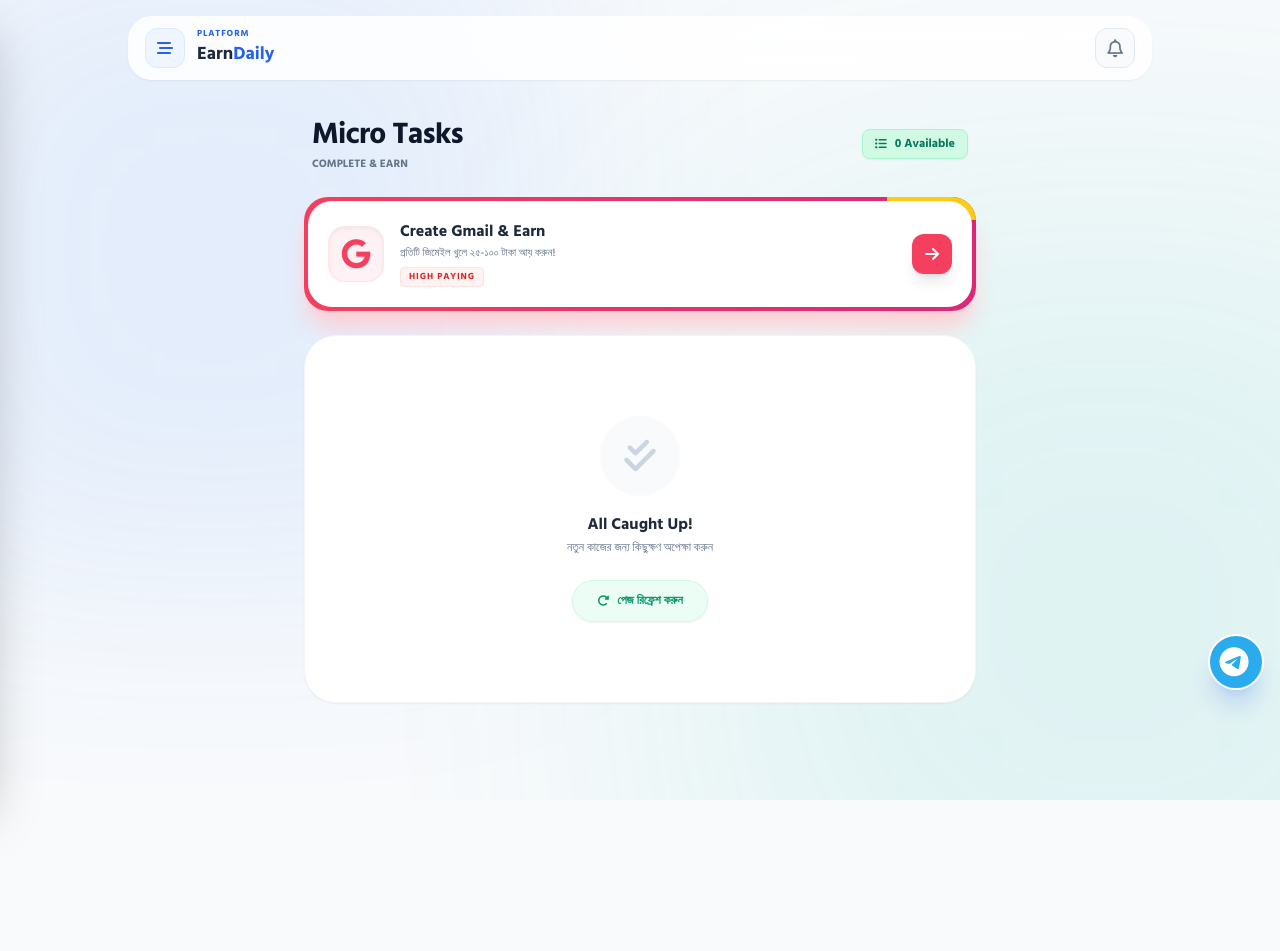
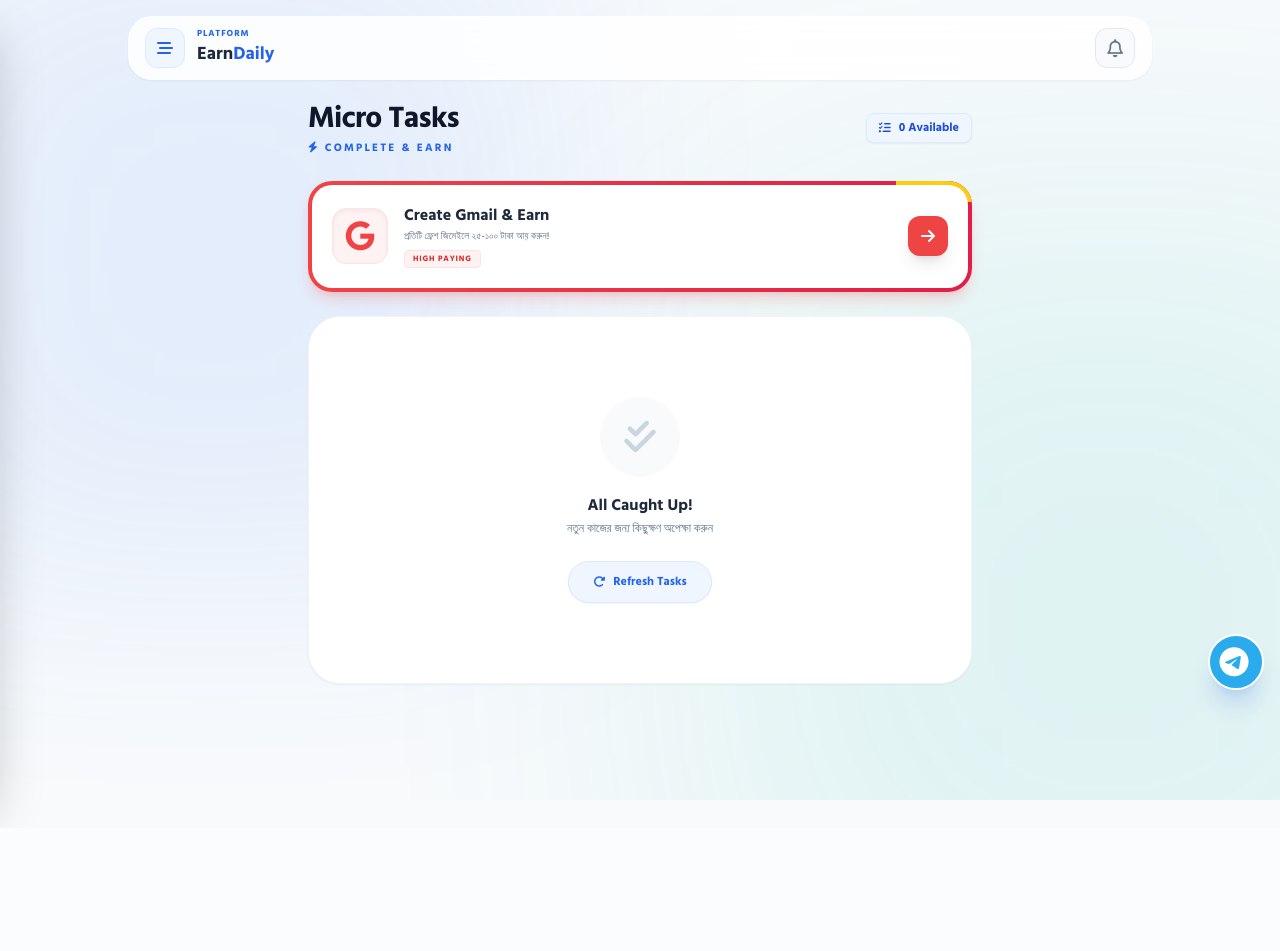
Before and after one commit to hoingut/oayrbackup, a Flask app: template templates/tasks.html in a window 1280 px wide. After the commit the page ends 812 px from the top, so only its background shows below. Run offline with Flask 3, Linux system fonts and the light colour scheme; the template is opened without the code that fills it, so the values that code supplies are empty; parts of the project's set-up code (start-up, migrations or seed data) failed here and were passed over; some libraries are stand-ins or nearby versions.

Commit message:
Update tasks.html

```diff
--- a/templates/tasks.html
+++ b/templates/tasks.html
@@ -2,60 +2,79 @@
 {% block content %}
 
 <style>
-    /* Premium Animations */
+    /* Premium Entry Animations */
     .fade-up { animation: fadeUp 0.5s cubic-bezier(0.16, 1, 0.3, 1) forwards; opacity: 0; transform: translateY(15px); }
     @keyframes fadeUp { to { opacity: 1; transform: translateY(0); } }
 
     .task-card { transition: all 0.3s cubic-bezier(0.16, 1, 0.3, 1); }
-    .task-card:hover { transform: translateY(-4px); box-shadow: 0 15px 30px -5px rgba(15, 23, 42, 0.08); }
+    .task-card:hover { transform: translateY(-4px); box-shadow: 0 15px 30px -5px rgba(37, 99, 235, 0.1); border-color: #BFDBFE; }
     .task-card:active { transform: scale(0.98); }
+
+    /* Ad Container Wrapper */
+    .ad-wrapper {
+        display: flex;
+        justify-content: center;
+        align-items: center;
+        overflow: hidden;
+        border-radius: 16px;
+        background: #F8FAFC;
+        border: 1px solid #E2E8F0;
+        padding: 8px;
+        margin: 16px 0;
+    }
 </style>
 
-<div class="max-w-2xl mx-auto space-y-6 fade-up pb-32 pt-4">
+<div class="max-w-2xl mx-auto space-y-6 fade-up pb-6 px-1">
 
-    <!-- 1. HEADER SECTION -->
-    <div class="flex items-center justify-between px-2 mb-6">
+    <!-- ==========================================
+         1. PAGE HEADER
+    ========================================== -->
+    <div class="flex items-center justify-between mb-4">
         <div>
             <h2 class="text-3xl font-black text-slate-900 tracking-tight">Micro Tasks</h2>
-            <p class="text-[11px] text-slate-500 font-bold tracking-micro uppercase mt-1">Complete & Earn</p>
+            <p class="text-[11px] text-blue-600 font-bold tracking-[0.2em] uppercase mt-1"><i class="fa-solid fa-bolt"></i> Complete & Earn</p>
         </div>
-        <div class="bg-emerald-100 text-emerald-700 px-3 py-1.5 rounded-lg text-xs font-black shadow-sm border border-emerald-200 flex items-center gap-2">
-            <i class="fa-solid fa-list-ul"></i> {{ tasks|length }} Available
+        <div class="bg-blue-50 text-blue-700 px-3 py-1.5 rounded-lg text-xs font-black shadow-sm border border-blue-100 flex items-center gap-2">
+            <i class="fa-solid fa-list-check"></i> {{ tasks|length }} Available
         </div>
     </div>
 
-    <!-- 2. GMAIL TASK PROMO (PINNED) -->
-    <!-- এটি ইউজারকে জিমেইল কাজের দিকে প্ররোচিত করবে কারণ সেগুলোতে আয় বেশি -->
-    <a href="/gmail-tasks" class="block bg-gradient-to-r from-rose-500 to-pink-600 p-1 rounded-3xl shadow-xl shadow-rose-200 relative overflow-hidden group hover:scale-[1.02] transition duration-300">
+    <!-- ==========================================
+         2. GMAIL TASK PROMO (High Paying Banner)
+    ========================================== -->
+    <a href="/gmail-tasks" class="block bg-gradient-to-r from-red-500 to-rose-600 p-1 rounded-[24px] shadow-lg shadow-red-500/20 relative overflow-hidden group hover:scale-[1.02] transition duration-300">
         <!-- Shine Animation -->
         <div class="absolute top-0 left-[-100%] w-1/2 h-full bg-gradient-to-r from-transparent via-white/20 to-transparent skew-x-12 animate-[shimmer_3s_infinite]"></div>
 
-        <div class="absolute top-0 right-0 bg-yellow-400 text-slate-900 text-[10px] font-black px-4 py-1 rounded-bl-xl z-10 flex items-center gap-1 shadow-sm uppercase tracking-widest">
+        <!-- Pinned Badge -->
+        <div class="absolute top-0 right-0 bg-yellow-400 text-slate-900 text-[9px] font-black px-3 py-1 rounded-bl-xl z-10 flex items-center gap-1 shadow-sm uppercase tracking-widest">
             <i class="fa-solid fa-star"></i> Pinned
         </div>
 
-        <div class="bg-white rounded-[24px] p-5 relative z-10 flex items-center justify-between gap-4">
+        <div class="bg-white rounded-[20px] p-5 relative z-10 flex items-center justify-between gap-4">
             <div class="flex items-center gap-4">
-                <div class="h-14 w-14 bg-gradient-to-br from-rose-50 to-pink-50 text-rose-500 rounded-2xl flex items-center justify-center text-3xl shadow-inner border border-rose-100">
+                <div class="h-14 w-14 bg-red-50 text-red-500 rounded-[14px] flex items-center justify-center text-3xl shadow-inner border border-red-100">
                     <i class="fa-brands fa-google"></i>
                 </div>
                 <div>
                     <h3 class="font-black text-slate-800 text-base leading-tight">Create Gmail & Earn</h3>
-                    <p class="text-[11px] text-slate-500 mt-1 font-medium">প্রতিটি জিমেইল খুলে ২৫-১০০ টাকা আয় করুন!</p>
-                    <span class="inline-block mt-1.5 bg-red-50 text-red-600 text-[9px] font-black px-2 py-0.5 rounded border border-red-100 uppercase tracking-widest">
+                    <p class="text-[10px] text-slate-500 mt-1 font-medium">প্রতিটি ফ্রেশ জিমেইলে ২৫-১০০ টাকা আয় করুন!</p>
+                    <span class="inline-block mt-1.5 bg-red-50 text-red-600 text-[8px] font-black px-2 py-0.5 rounded border border-red-100 uppercase tracking-widest">
                         High Paying
                     </span>
                 </div>
             </div>
-
-            <div class="bg-rose-500 text-white h-10 w-10 rounded-xl flex items-center justify-center shadow-lg group-hover:bg-rose-600 transition flex-shrink-0">
+            <div class="bg-red-500 text-white h-10 w-10 rounded-xl flex items-center justify-center shadow-lg group-hover:bg-red-600 transition flex-shrink-0">
                 <i class="fa-solid fa-arrow-right"></i>
             </div>
         </div>
     </a>
 
-    <!-- 3. NORMAL TASK LIST -->
+    <!-- ==========================================
+         3. NORMAL TASK LIST WITH ADS
+    ========================================== -->
     <div class="space-y-4 relative">
+
         {% for task in tasks %}
 
         <!-- Logic for Category Icons & Colors -->
@@ -76,83 +95,101 @@
             {% set icon_class = 'fa-brands fa-telegram' %}
         {% endif %}
 
-        <div class="task-card clean-card p-6 relative overflow-hidden group">
+        <!-- TASK CARD -->
+        <div class="task-card bg-white p-5 rounded-[24px] shadow-[0_2px_10px_rgba(0,0,0,0.02)] border border-slate-100 relative overflow-hidden group">
 
-            <!-- Rejected Indicator Line -->
+            <!-- Rejected Indicator Status Line -->
             {% if task.is_rejected %}
-            <div class="absolute left-0 top-0 bottom-0 w-1.5 bg-red-500"></div>
+            <div class="absolute left-0 top-0 bottom-0 w-[5px] bg-red-500"></div>
             {% else %}
-            <!-- Normal Hover Line -->
-            <div class="absolute left-0 top-0 bottom-0 w-1.5 bg-transparent group-hover:bg-emerald-400 transition-colors duration-300"></div>
+            <!-- Normal Hover Line (Blue) -->
+            <div class="absolute left-0 top-0 bottom-0 w-[5px] bg-transparent group-hover:bg-blue-500 transition-colors duration-300"></div>
             {% endif %}
 
-            <!-- Oversized Watermark Number -->
-            <div class="absolute right-4 -bottom-6 text-[80px] font-black text-slate-50 pointer-events-none select-none leading-none z-0 group-hover:scale-110 transition duration-500">
+            <!-- Watermark ID -->
+            <div class="absolute right-4 -bottom-4 text-[60px] font-black text-slate-50 pointer-events-none select-none leading-none z-0 group-hover:scale-110 transition duration-500">
                 {% if loop.index < 10 %}0{% endif %}{{ loop.index }}
             </div>
 
-            <div class="relative z-10 flex flex-col md:flex-row md:items-center justify-between gap-5">
+            <div class="relative z-10 flex flex-col md:flex-row md:items-center justify-between gap-5 pl-2">
 
                 <!-- Left: Icon & Info -->
                 <div class="flex gap-4 items-start w-full">
-                    <div class="h-14 w-14 rounded-[20px] flex items-center justify-center text-2xl shadow-sm border {{ icon_bg }} flex-shrink-0">
+                    <div class="h-14 w-14 rounded-[16px] flex items-center justify-center text-2xl shadow-sm border {{ icon_bg }} flex-shrink-0">
                         <i class="{{ icon_class }}"></i>
                     </div>
 
                     <div class="flex-grow pr-2">
-                        <h3 class="font-bold text-slate-900 text-lg leading-tight mb-1">{{ task.title }}</h3>
+                        <h3 class="font-bold text-slate-900 text-base leading-tight mb-1">{{ task.title }}</h3>
 
                         <!-- Badges Row -->
                         <div class="flex flex-wrap items-center gap-1.5 mt-2">
-                            <!-- Category Badge -->
-                            <span class="text-[9px] font-black bg-slate-100 text-slate-500 px-2.5 py-1 rounded-md uppercase tracking-wider border border-slate-200">
+                            <span class="text-[8px] font-black bg-slate-100 text-slate-500 px-2 py-0.5 rounded uppercase tracking-wider border border-slate-200">
                                 {{ task.category }}
                             </span>
 
                             <!-- Dynamic Task Type Badges -->
                             {% if task.task_type == 'screenshot' %}
-                                <span class="text-[9px] font-black bg-teal-50 text-teal-600 px-2.5 py-1 rounded-md uppercase tracking-wider border border-teal-100 flex items-center gap-1">
-                                    <i class="fa-solid fa-camera"></i> Proof Req
+                                <span class="text-[8px] font-black bg-indigo-50 text-indigo-600 px-2 py-0.5 rounded uppercase tracking-wider border border-indigo-100 flex items-center gap-1">
+                                    <i class="fa-solid fa-camera"></i> Proof
                                 </span>
                             {% elif task.task_type == 'fb_post' %}
-                                <span class="text-[9px] font-black bg-blue-50 text-blue-600 px-2.5 py-1 rounded-md uppercase tracking-wider border border-blue-100 flex items-center gap-1">
-                                    <i class="fa-solid fa-share-nodes"></i> Post & Share
+                                <span class="text-[8px] font-black bg-blue-50 text-blue-600 px-2 py-0.5 rounded uppercase tracking-wider border border-blue-100 flex items-center gap-1">
+                                    <i class="fa-solid fa-share-nodes"></i> Post
                                 </span>
                             {% endif %}
                         </div>
 
                         <!-- Description or Rejection Notice -->
                         {% if task.is_rejected %}
-                            <p class="text-[10px] text-red-600 font-bold mt-2.5 bg-red-50 px-2.5 py-1 rounded-md inline-flex items-center gap-1.5 border border-red-100">
-                                <i class="fa-solid fa-triangle-exclamation"></i> প্রুফ বাতিল হয়েছে! আবার চেষ্টা করুন।
+                            <p class="text-[9px] text-red-600 font-bold mt-2.5 bg-red-50 px-2 py-1 rounded inline-flex items-center gap-1.5 border border-red-100">
+                                <i class="fa-solid fa-triangle-exclamation"></i> প্রুফ বাতিল হয়েছে! আবার করুন।
                             </p>
                         {% else %}
-                            <p class="text-xs text-slate-500 mt-2 line-clamp-1 font-medium">{{ task.description }}</p>
+                            <p class="text-[11px] text-slate-500 mt-2 line-clamp-1 font-medium">{{ task.description }}</p>
                         {% endif %}
                     </div>
                 </div>
 
                 <!-- Right: Reward & Action -->
                 <div class="flex flex-row md:flex-col items-center md:items-end justify-between w-full md:w-auto mt-2 md:mt-0 gap-3 border-t md:border-t-0 border-slate-100 pt-4 md:pt-0">
-                    <span class="text-xl font-black text-slate-900 font-mono tracking-tight">
-                        ৳{{ task.reward }}
+                    <span class="text-lg font-black text-slate-900 font-mono tracking-tight">
+                        <span class="text-xs text-slate-400 font-bold mr-0.5">৳</span>{{ task.reward }}
                     </span>
 
                     {% if task.task_type in ['screenshot', 'fb_post'] %}
-                        <!-- Requires Submission Button -->
-                        <a href="/task/submit/{{ task.id }}" class="btn-emerald text-white px-6 py-2.5 rounded-xl text-xs font-bold w-full md:w-auto text-center shadow-lg {{ 'ring-2 ring-red-400 shadow-red-200/50' if task.is_rejected else 'shadow-emerald-500/30' }}">
+                        <a href="/task/submit/{{ task.id }}" class="bg-blue-600 text-white px-5 py-2.5 rounded-xl text-[11px] font-bold w-full md:w-auto text-center shadow-md {{ 'ring-2 ring-red-400 bg-red-600' if task.is_rejected else 'hover:bg-blue-700' }} transition">
                             {{ 'Retry Task' if task.is_rejected else 'Start Task' }}
                         </a>
                     {% else %}
-                        <!-- Direct Link Visit Button -->
-                        <a href="{{ task.link }}" target="_blank" class="bg-slate-900 text-white px-6 py-2.5 rounded-xl text-xs font-bold w-full md:w-auto text-center hover:bg-slate-800 transition shadow-lg shadow-slate-900/20">
+                        <a href="{{ task.link }}" target="_blank" class="bg-slate-800 text-white px-5 py-2.5 rounded-xl text-[11px] font-bold w-full md:w-auto text-center hover:bg-slate-900 transition shadow-md">
                             Visit Link
                         </a>
                     {% endif %}
                 </div>
-
             </div>
         </div>
+
+        <!-- ==========================================
+             AD INJECTION LOGIC (After every 5 tasks)
+        ========================================== -->
+        {% if loop.index % 5 == 0 %}
+        <div class="ad-wrapper">
+            <!-- Ad Script Provided by User -->
+            <script>
+              atOptions = {
+                'key' : '4a72be96f78b75e42afea5ee99005d34',
+                'format' : 'iframe',
+                'height' : 60,
+                'width' : 468,
+                'params' : {}
+              };
+            </script>
+            <script src="https://www.highperformanceformat.com/4a72be96f78b75e42afea5ee99005d34/invoke.js"></script>
+        </div>
+        {% endif %}
+        <!-- End Ad Injection -->
+
         {% else %}
         <!-- Empty State -->
         <div class="text-center py-20 bg-white rounded-[32px] border border-slate-100 shadow-sm">
@@ -161,11 +198,12 @@
             </div>
             <h3 class="text-base font-bold text-slate-800">All Caught Up!</h3>
             <p class="text-xs text-slate-500 mt-1 font-medium">নতুন কাজের জন্য কিছুক্ষণ অপেক্ষা করুন</p>
-            <button onclick="location.reload()" class="mt-6 text-xs font-bold text-emerald-600 bg-emerald-50 px-6 py-3 rounded-full border border-emerald-100 hover:bg-emerald-100 transition shadow-sm flex items-center gap-2 mx-auto">
-                <i class="fa-solid fa-rotate-right"></i> পেজ রিফ্রেশ করুন
+            <button onclick="location.reload()" class="mt-6 text-xs font-bold text-blue-600 bg-blue-50 px-6 py-3 rounded-full border border-blue-100 hover:bg-blue-100 transition shadow-sm flex items-center gap-2 mx-auto">
+                <i class="fa-solid fa-rotate-right"></i> Refresh Tasks
             </button>
         </div>
         {% endfor %}
+
     </div>
 
 </div>
```
